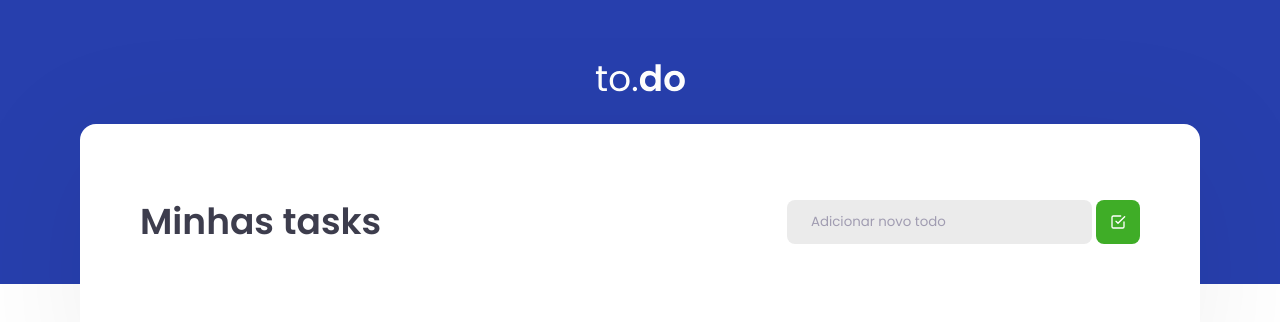
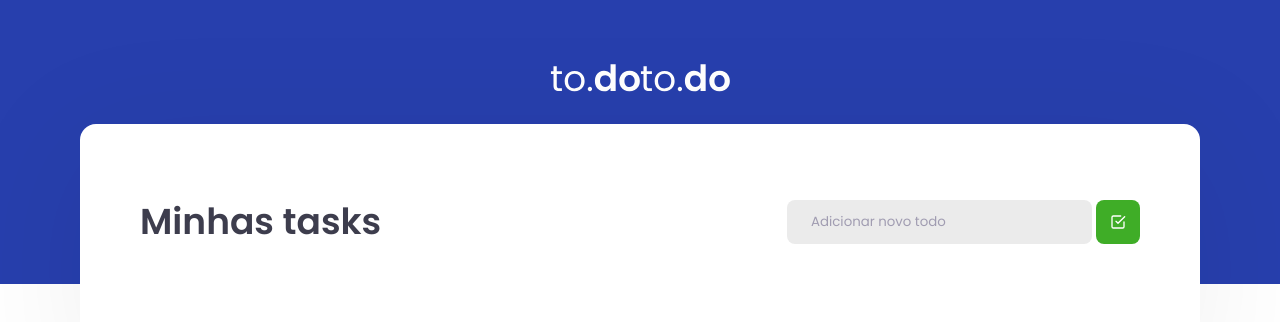
Before and after one commit to gustavoabel/ignite-ReactJS-Desafio01, a React app: page / in a window 1280 px wide. Shown: the top 322 px of the page. Built offline with nearby package versions, Linux system fonts and the light colour scheme.

Commit message:
fix image path

```diff
--- a/src/components/Header.tsx
+++ b/src/components/Header.tsx
@@ -5,6 +5,7 @@ export function Header() {
     <header className="header">
       <div>
         <img src="/logo.svg" alt="to.do"/>
+        <img src="public/logo.svg" alt="to.do"/>
       </div>
     </header>
   )
```
